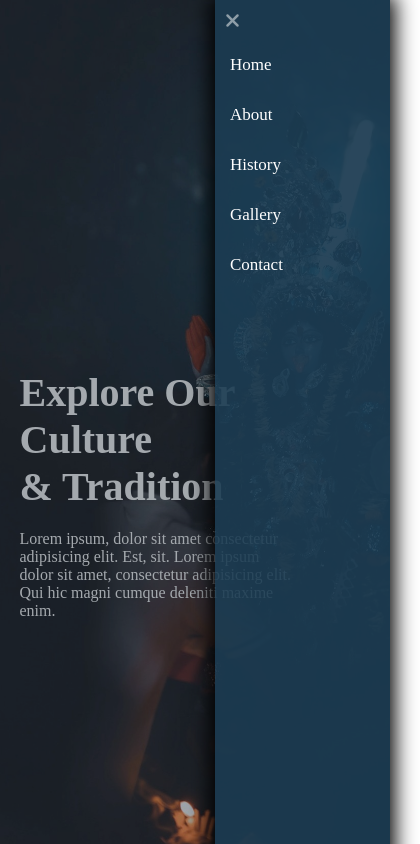
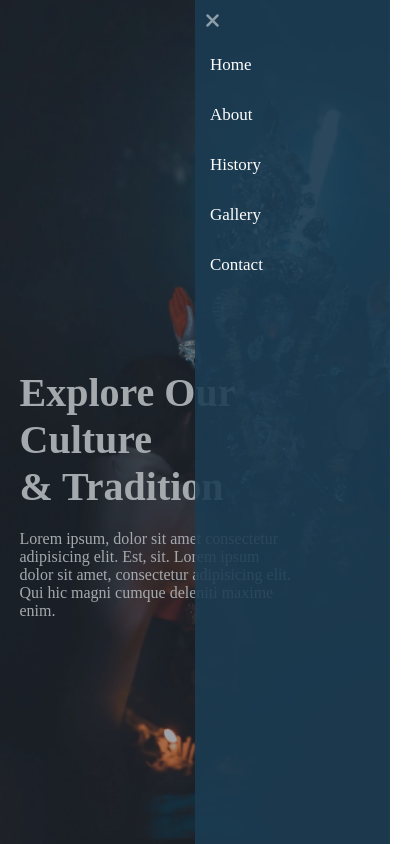
Before and after one commit to Rohit-Karmakar-kgec/Kali-pujo-blog, a plain HTML site: page index.html in a window 390 px wide. Both pictures are taken after a click on the element 331 px from the left and 44 px from the top of the page. Shown: the top 844 px of the page, 420 px wide, since content can reach past the window. Drawn offline with Linux system fonts and the light colour scheme.

Commit message:
Solved responsiveness issue of side-navbar

```diff
--- a/script.js
+++ b/script.js
@@ -1,7 +1,6 @@
 function showSideNav() {
     const sideBar = document.querySelector('.side-nav-bar')
-    sideBar.style.right = '0%'
-    sideBar.style.left = 'auto'
+    sideBar.style.width = '50%'
     const sideBarSwitch = document.querySelector('.sideBarOpen')
     sideBarSwitch.style.opacity = '0'
     const bg = document.querySelector('.behind-sidenav')
@@ -9,7 +8,7 @@ function showSideNav() {
 }
 function closeSideNav() {
     const sideBar = document.querySelector('.side-nav-bar')
-    sideBar.style.right = '-100%'
+    sideBar.style.width = '0%'
     const sideBarSwitch = document.querySelector('.sideBarOpen')
     sideBarSwitch.style.opacity = '1'
     const bg = document.querySelector('.behind-sidenav')
--- a/style.css
+++ b/style.css
@@ -14,20 +14,18 @@
 body {
     max-width: 100vw;
     overflow-x: hidden;
-    background-position: cover;
 }
 
 .bgi {
     height: 100vh;
-    width: 100%;
+    width: 100vw;
     position: fixed;
+    top: 0;
+    left: 0;
     background-image: url(hero-image-2.jpg);
-    zoom: 110%;
-    background-repeat: no-repeat;
     background-size: cover;
     background-position-y: 32%;
     z-index: -1;
-
 }
 
 /* navbar */
@@ -67,14 +65,14 @@ body {
 .side-nav-bar {
     position: absolute;
     height: 100vh;
-    width: 175px;
+    /* width: 175px; */
+    width: 0;
     padding-top: 40px;
     background-color: var(--color-1);
-    box-shadow: 0px 0px 20px 5px black;
     top: 0;
-    left: 100%;
-    right: -100%;
+    right: 0;
     z-index: 99;
+    overflow: hidden;
     transition: 0.8s cubic-bezier(0, 0, 0.27, 0.97);
 }
 
```
